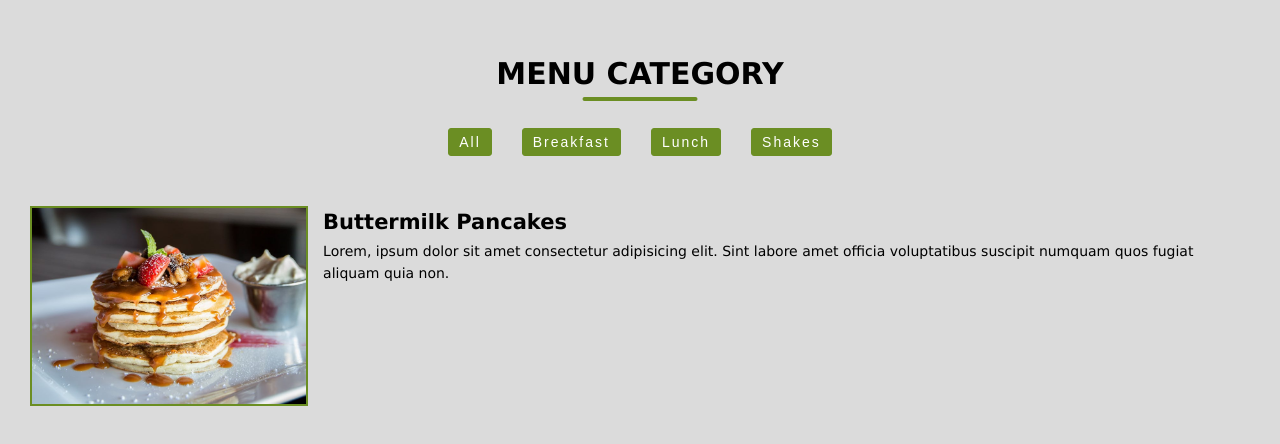
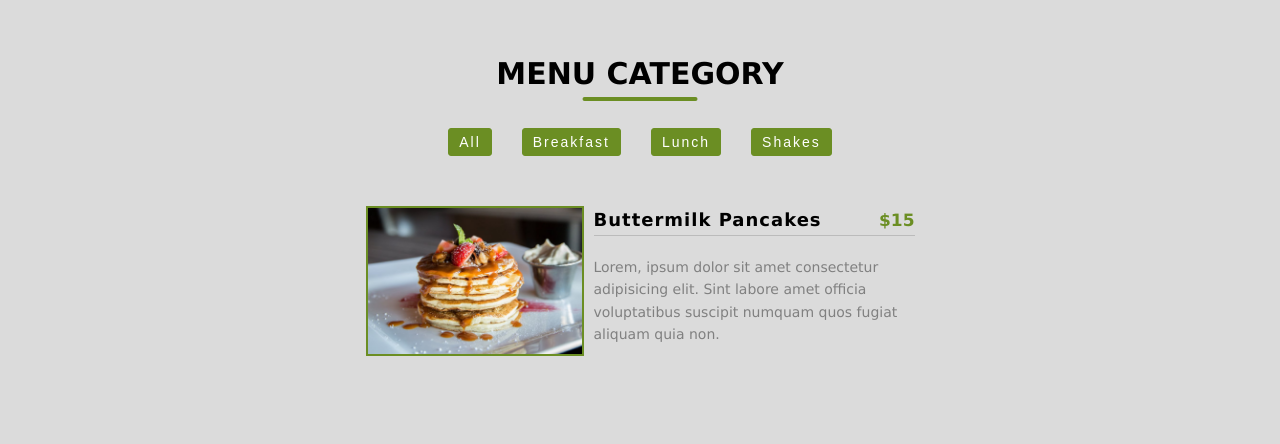
Before and after one commit to ibktommy/category-menu-react-app, a React (Create React App) app: page / in a window 1280 px wide. Shown: the top 444 px of the page. Built offline with nearby package versions, Linux system fonts and the light colour scheme.

Commit message:
Styling the menu-items

```diff
--- a/src/App.css
+++ b/src/App.css
@@ -68,14 +68,24 @@ ul {
 }
 
 /* MENU */
+.menu-content {
+	display: flex;
+	width: 100%;
+	min-height: 100%;
+	justify-content: center;
+	align-items: center;
+	flex-wrap: wrap;
+	gap: 1.5rem;
+}
 .menu-item {
+	width: 45%;
 	display: flex;
-	gap: 1.5rem;
+	gap: 1rem;
 }
 
 .item-img {
-	width: 30rem;
-	height: 20rem;
+	flex: 2;
+	height: 15rem;
 	border: .2rem solid #6b8e23;
 }
 
@@ -84,3 +94,41 @@ ul {
 	height: 100%;
 	object-fit: cover;
 }
+
+.item-text {
+	flex: 3;
+}
+
+.top {
+	display: flex;
+	justify-content: space-between;
+	align-items: center;
+	border-bottom: .1rem solid rgba(94, 94, 94, 0.25);
+	margin-bottom: 2rem;
+}
+
+.item-title {
+	font-size: 1.8rem;
+	font-weight: bold;
+	letter-spacing: .1rem;
+}
+
+.price {
+	font-size: 1.7rem;
+	color: #6b8e23;
+	font-weight: bolder;
+}
+
+.item-para {
+	font-size: 1.4rem;
+	color: gray;
+}
+
+
+
+
+@media (max-width: 850px) {
+	.menu-item{
+		width: 100%;
+	}
+}
--- a/src/Menu.jsx
+++ b/src/Menu.jsx
@@ -1,16 +1,21 @@
 import React from "react";
 import image from "./item-1.jpeg";
+import data from "./data";
 
 const Menu = () => {
 	return (
 		<>
+			<div className="menu-content">
 				<div className="menu-item">
 					<div className="item-img">
 						<img src={image} alt="picOne" className="image" />
 					</div>
 
 					<div className="item-text">
+						<div className="top">
 							<h2 className="item-title">Buttermilk Pancakes</h2>
+							<p className="price">$15</p>
+						</div>
 						<p className="item-para">
 							Lorem, ipsum dolor sit amet consectetur adipisicing elit. Sint
 							labore amet officia voluptatibus suscipit numquam quos fugiat
@@ -18,6 +23,7 @@ const Menu = () => {
 						</p>
 					</div>
 				</div>
+			</div>
 		</>
 	);
 };
```
Lines whose indentation alone changed are shown as unchanged.
